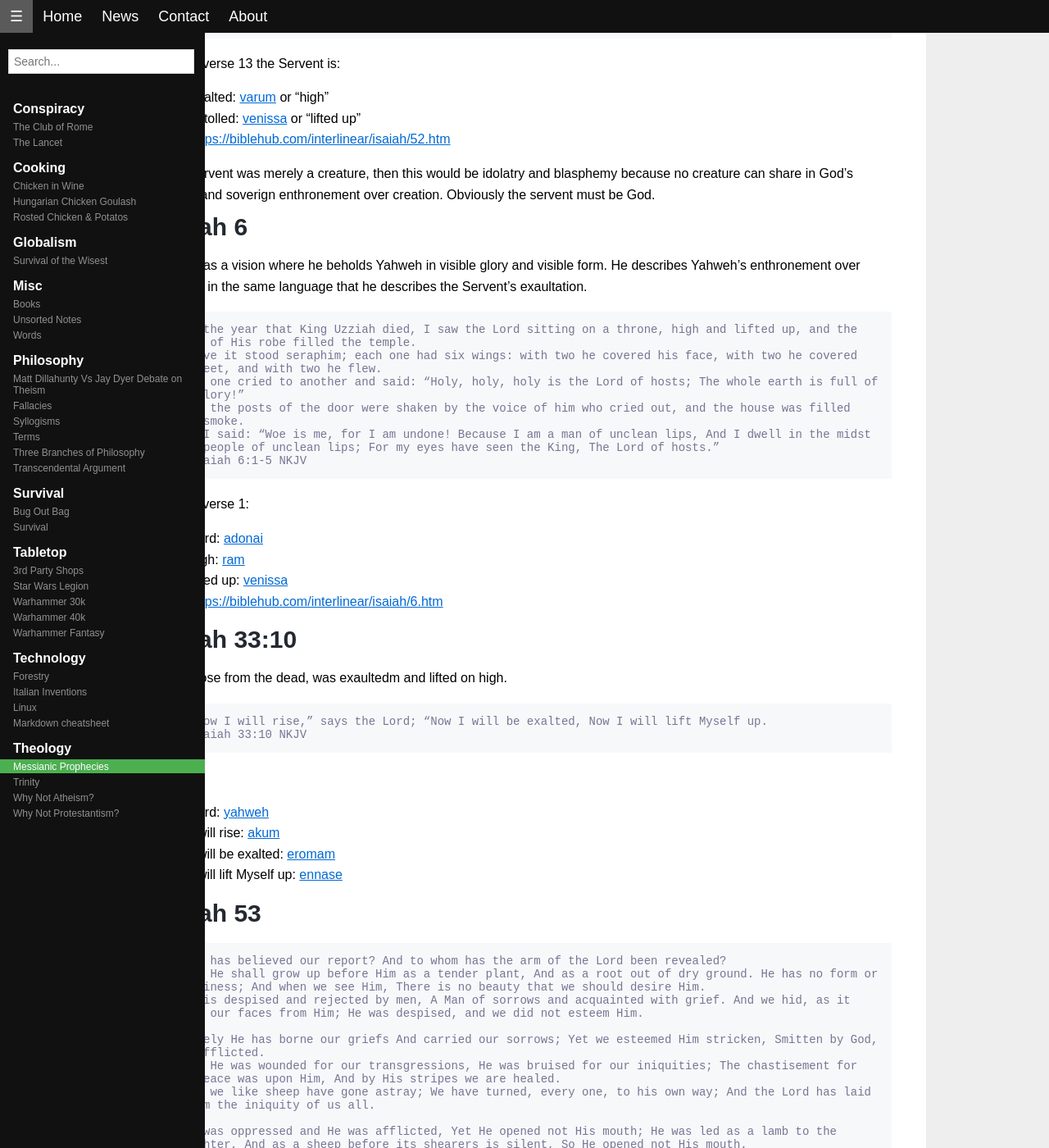
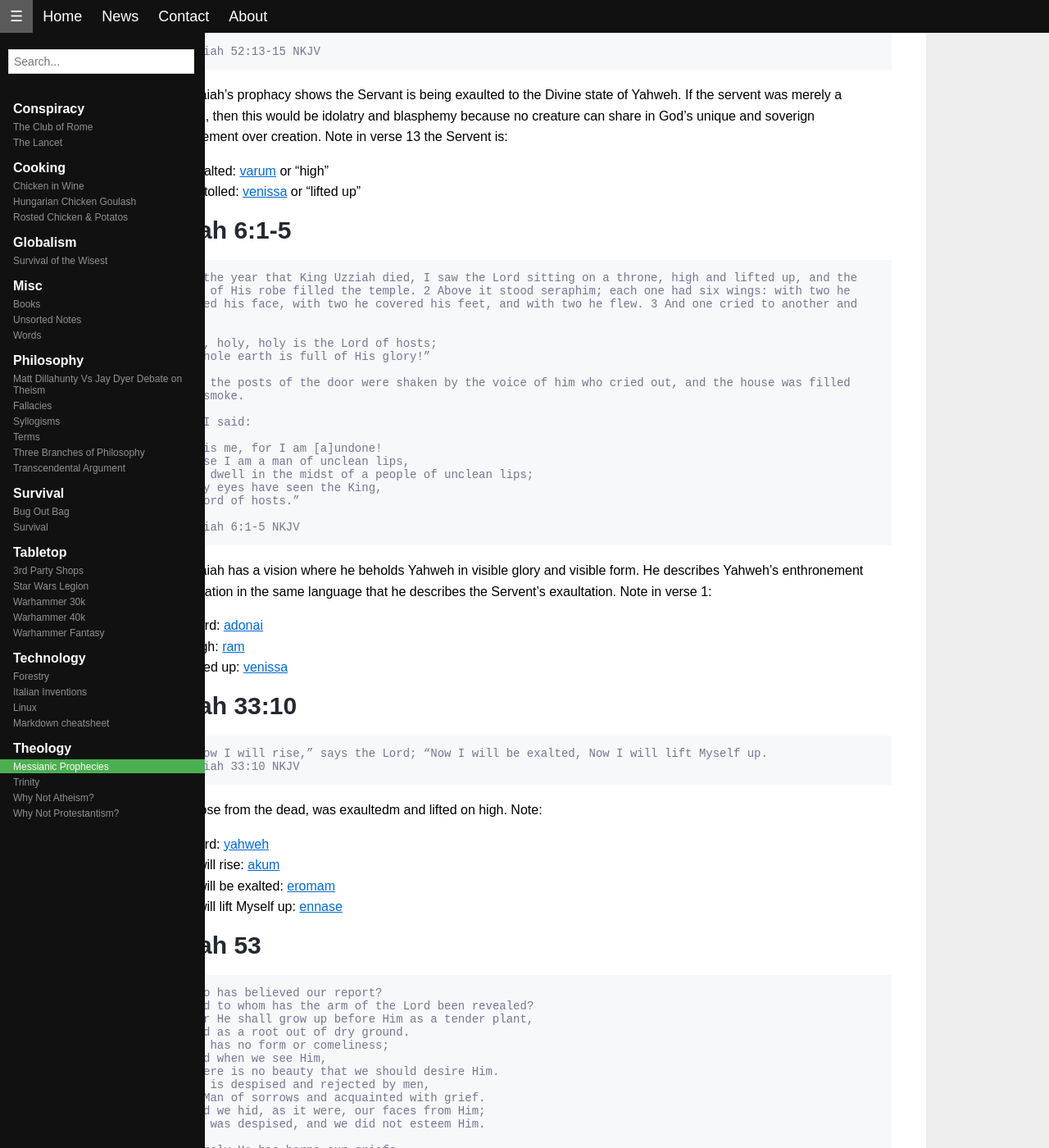
Before and after one commit to ddigiorg/ddigiorg.github.io, a Jekyll site: the page built from pages/theology/messianic-prophecies.md, in a window 1280 px wide and 1400 px high, scrolled down 309 px. Shown: the whole window at 82% size. Built offline with Jekyll 4.4.1, drawn with Linux system fonts in a browser that asks for light colours; our own code applies the rules of GitHub Pages for plain Markdown files; some of the changed text lies outside the part shown.

Commit message:
added messianic prophecies

````diff
--- a/pages/theology/messianic-prophecies.md
+++ b/pages/theology/messianic-prophecies.md
@@ -1,54 +1,61 @@
 # Messianic Prophecies
 
-## Isaiah 52
-
-Here Isaiah's prophacy shows the Servant is being exaulted to the Divine state of Yahweh.
+## Isaiah 52:13-15
 
 ```
-13 Behold, My Servant shall deal prudently; He shall be exalted and extolled and be very high.
-14 Just as many were astonished at you, So His visage was marred more than any man, And His form more than the sons of men;
-15 So shall He sprinkle many nations. Kings shall shut their mouths at Him; For what had not been told them they shall see, And what they had not heard they shall consider.
--- Isaiah 52:13-15 NKJV
+13 Behold, My Servant shall deal prudently;
+   He shall be exalted and extolled and be very high.
+14 Just as many were astonished at you,
+   So His visage was marred more than any man,
+   And His form more than the sons of men;
+15 So shall He sprinkle many nations.
+   Kings shall shut their mouths at Him;
+   For what had not been told them they shall see,
+   And what they had not heard they shall consider.
+
+- Isaiah 52:13-15 NKJV
 ```
 
-Note in verse 13 the Servent is:
+Here Isaiah's prophacy shows the Servant is being exaulted to the Divine state of Yahweh.  If the servent was merely a creature, then this would be idolatry and blasphemy because no creature can share in God's unique and soverign enthronement over creation.  Note in verse 13 the Servent is:
 
 - exalted: [varum](https://biblehub.com/hebrew/yarum_7311.htm) or "high"
 - extolled: [venissa](https://biblehub.com/hebrew/venissa_5375.htm) or "lifted up"
-- <https://biblehub.com/interlinear/isaiah/52.htm>
 
-If the servent was merely a creature, then this would be idolatry and blasphemy because no creature can share in God's unique and soverign enthronement over creation.  Obviously the servent must be God.
-
-## Isaiah 6
-
-Isaiah has a vision where he beholds Yahweh in visible glory and visible form.  He describes Yahweh's enthronement over creation in the same language that he describes the Servent's exaultation.
+## Isaiah 6:1-5
 
 ```
-1 In the year that King Uzziah died, I saw the Lord sitting on a throne, high and lifted up, and the train of His robe filled the temple.
-2 Above it stood seraphim; each one had six wings: with two he covered his face, with two he covered his feet, and with two he flew.
-3 And one cried to another and said: “Holy, holy, holy is the Lord of hosts; The whole earth is full of His glory!”
+1 In the year that King Uzziah died, I saw the Lord sitting on a throne, high and lifted up, and the train of His robe filled the temple. 2 Above it stood seraphim; each one had six wings: with two he covered his face, with two he covered his feet, and with two he flew. 3 And one cried to another and said:
+
+“Holy, holy, holy is the Lord of hosts;
+The whole earth is full of His glory!”
+
 4 And the posts of the door were shaken by the voice of him who cried out, and the house was filled with smoke.
-5 So I said: “Woe is me, for I am undone! Because I am a man of unclean lips, And I dwell in the midst of a people of unclean lips; For my eyes have seen the King, The Lord of hosts.”
--- Isaiah 6:1-5 NKJV
+
+5 So I said:
+
+“Woe is me, for I am [a]undone!
+Because I am a man of unclean lips,
+And I dwell in the midst of a people of unclean lips;
+For my eyes have seen the King,
+The Lord of hosts.”
+
+- Isaiah 6:1-5 NKJV
 ```
 
-Note in verse 1:
+Here Isaiah has a vision where he beholds Yahweh in visible glory and visible form.  He describes Yahweh's enthronement over creation in the same language that he describes the Servent's exaultation.  Note in verse 1:
 
 - Lord: [adonai](https://biblehub.com/hebrew/adonai_136.htm)
 - high: [ram](https://biblehub.com/hebrew/ram_7311.htm)
 - lifted up: [venissa](https://biblehub.com/hebrew/venissa_5375.htm)
-- <https://biblehub.com/interlinear/isaiah/6.htm>
 
 ## Isaiah 33:10
 
-Jesus rose from the dead, was exaultedm and lifted on high.
-
 ```
 10 “Now I will rise,” says the Lord; “Now I will be exalted, Now I will lift Myself up.
--- Isaiah 33:10 NKJV
+- Isaiah 33:10 NKJV
 ```
 
-Note:
+Jesus rose from the dead, was exaultedm and lifted on high.  Note:
 
 - Lord: [yahweh](https://biblehub.com/hebrew/yahweh_3068.htm)
 - I will rise: [akum](https://biblehub.com/hebrew/akum_6965.htm)
````
Also changed, not shown: other parts of pages/theology/messianic-prophecies.md (+51 -13 lines).
